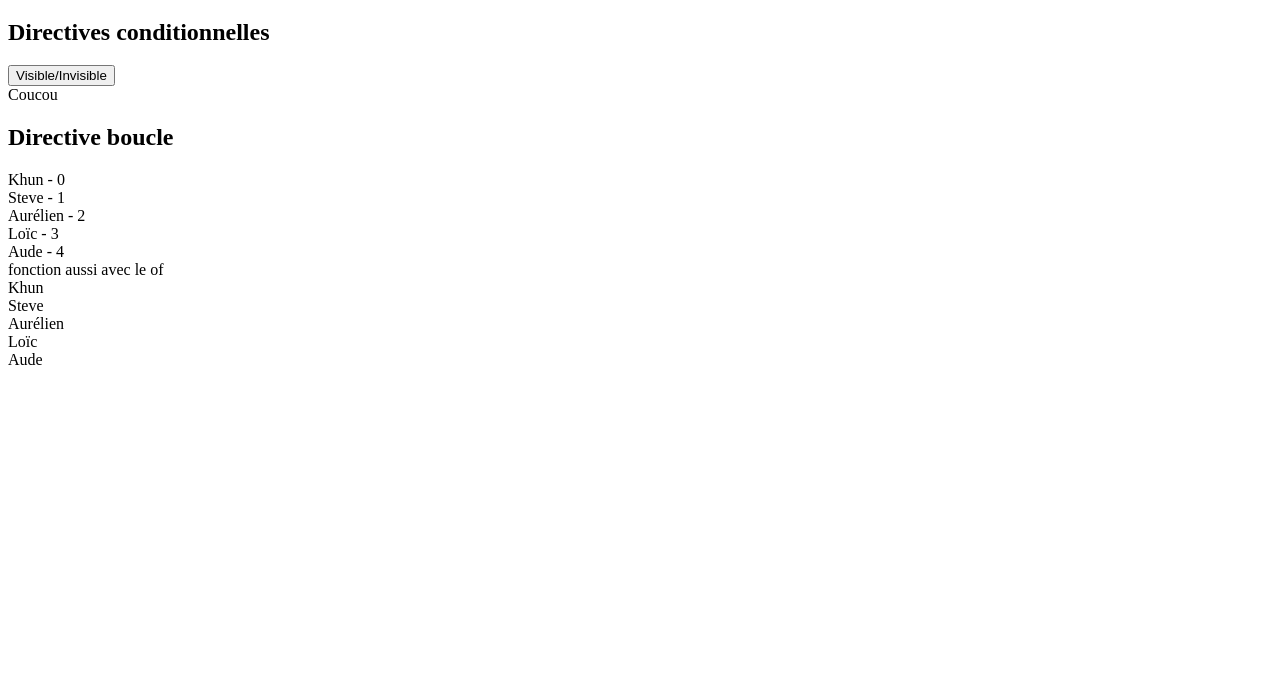
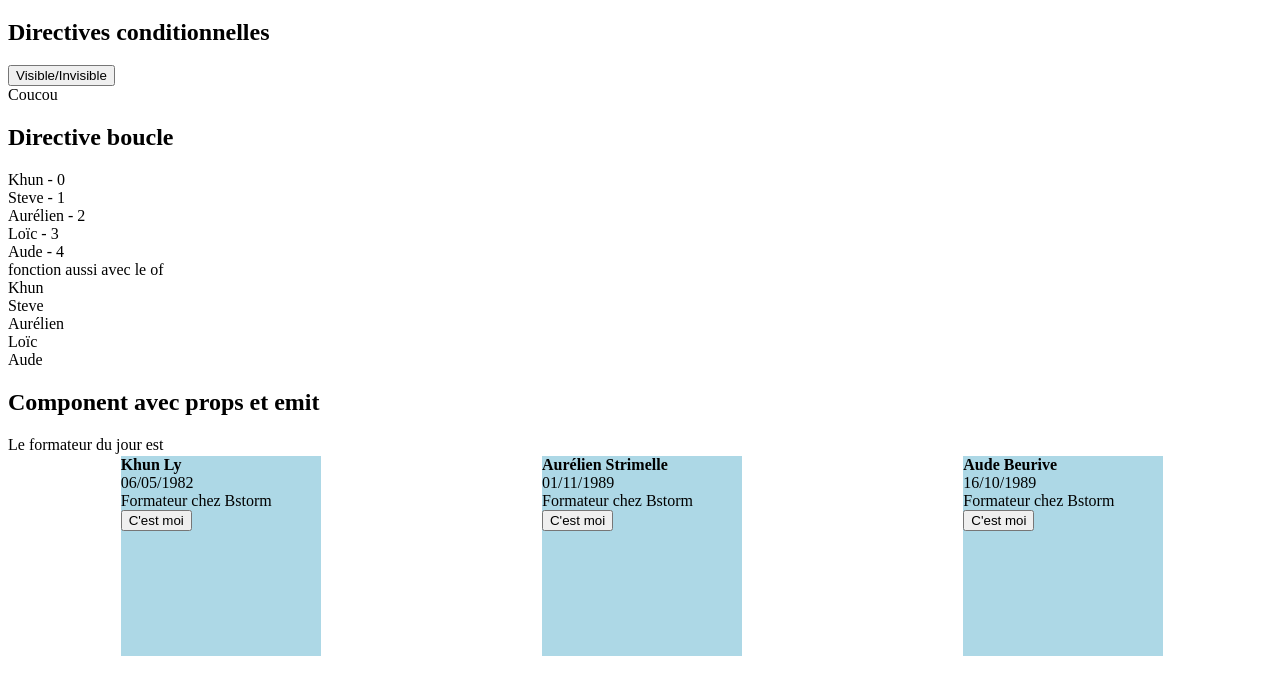
Before and after one commit to thomas-ayissi/tf-demo-vue-js, a Vue app in the folder VueDemo/: page /demo in a window 1280 px wide. Shown: the part 879-1573 px from the top of the page. Built offline with nearby package versions, Linux system fonts and the light colour scheme.

Commit message:
demo props, emits, slot

```diff
--- /dev/null
+++ b/VueDemo/src/components/Card.vue
@@ -0,0 +1,43 @@
+
+
+<script lang="ts">
+import { defineComponent } from "vue"
+export default defineComponent ({
+  name: "Card",
+  data() {
+    return {};
+  },
+  props: {
+    lastname : String,
+    firstname : String,
+    birthdate : String,
+  },
+  emits : [
+    'who'
+  ],
+  methods : {
+
+  }
+})
+</script>
+
+<template>
+  <div class="card">
+    <div class="fullname">{{firstname}} {{lastname}}</div>
+    <div>{{birthdate}}</div>
+    <slot></slot>
+    <button @click="$emit('who', firstname)">C'est moi</button>
+  </div>
+</template>
+
+<style>
+.card {
+  background-color: lightblue;
+  width: 200px;
+  height: 200px;
+  margin: 1%;
+}
+.fullname {
+  font-weight: bold;
+}
+</style>
--- a/VueDemo/src/views/DemoView.vue
+++ b/VueDemo/src/views/DemoView.vue
@@ -1,6 +1,11 @@
 <script lang="ts">
-import { defineComponent } from "vue";
+import Card  from "../components/Card.vue";
+import { defineComponent } from "vue"
+// import Card from "../components/Card.Vue";
   export default defineComponent ({
+    components : {
+      Card,
+    },
     data() {
       return {
         prenom : "Aude",
@@ -22,7 +27,13 @@ import { defineComponent } from "vue";
 
         isVisible : true,
 
-        formateurs : ['Khun', 'Steve', 'Aurélien', 'Loïc', 'Aude']
+        formateurs : ['Khun', 'Steve', 'Aurélien', 'Loïc', 'Aude'],
+        formateurDuJour : "",
+        formateursBis : [
+          { id : 0, lastname : "Ly" , firstname : "Khun" , birthdate : "06/05/1982"},
+          { id : 1, lastname : "Strimelle", firstname : "Aurélien", birthdate : "01/11/1989"},
+          { id : 2, lastname : "Beurive", firstname : "Aude", birthdate : "16/10/1989"}
+        ]
       }
     },
     computed : {
@@ -34,6 +45,9 @@ import { defineComponent } from "vue";
     methods : {
       sayHello() : void {
         this.message = "Hello";
+      },
+      setupFormateur(prenomFormateur : string) : void {
+        this.formateurDuJour = prenomFormateur
       }
 
     }
@@ -100,6 +114,19 @@ import { defineComponent } from "vue";
     <div class="italic">{{formateur}}</div>
   </div>
 
+  <!-- Component props emit -->
+  <h2>Component avec props et emit</h2>
+  <div>Le formateur du jour est {{formateurDuJour}}</div>
+  <!-- <Card lastname="Beurive" firstname="Aude" birthdate="16/10/1989"></Card> -->
+  <div class="flex">
+    <div v-for="formateur of formateursBis">
+    <!-- <Card lastname="formateur.lastname" firstname="formateur.firstname" birthdate="formateur.birthdate"></Card> -->
+    <Card :lastname="formateur.lastname" :firstname="formateur.firstname" :birthdate="formateur.birthdate" @who="setupFormateur">
+      <div>Formateur chez Bstorm</div>
+    </Card>
+    </div>
+  </div>
+
 
   <br>
     <br>
@@ -138,4 +165,8 @@ import { defineComponent } from "vue";
 .giant {
   font-size: 32px;
 }
+.flex {
+  display: flex;
+  justify-content: space-around;
+}
 </style>
```
